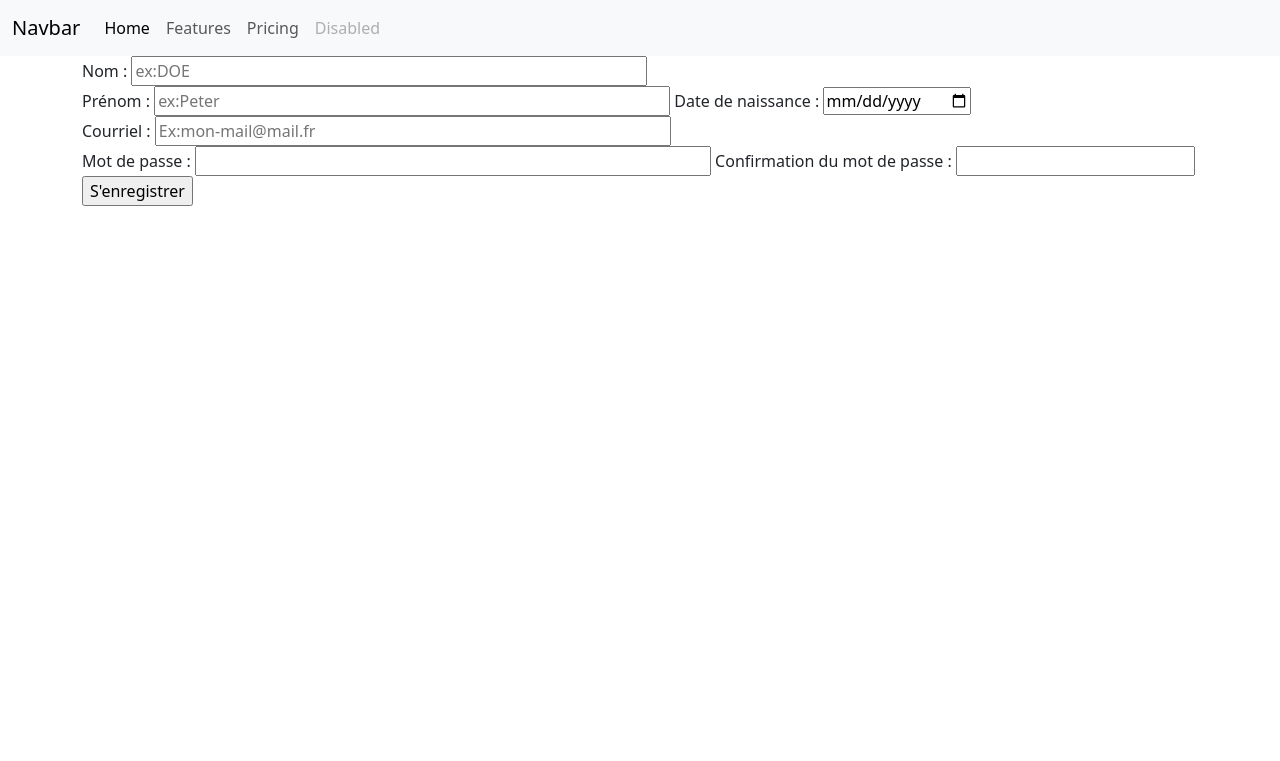
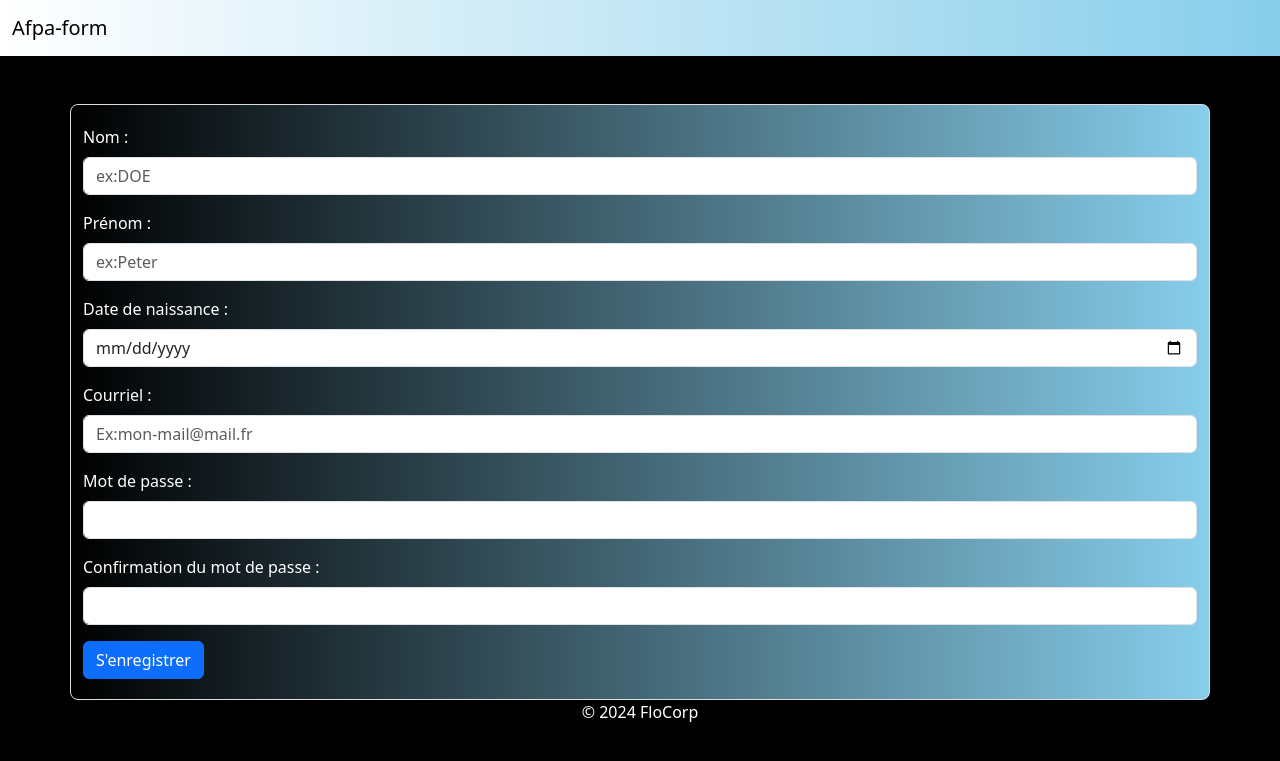
Before and after one commit to ZakeFlorian/Afpa-form, a PHP site: page /controllers/controller-signup.php in a window 1280 px wide. Shown: the top 761 px of the page. Run offline with PHP 8.4, Linux system fonts and the light colour scheme.

Commit message:
Je touche plus au CSS

```diff
--- a/Afpa-form/assets/css/style.css
+++ b/Afpa-form/assets/css/style.css
@@ -0,0 +1,3 @@
+body {
+    background-color: aqua;
+}
--- a/Afpa-form/controllers/controller-signup.php
+++ b/Afpa-form/controllers/controller-signup.php
@@ -1,45 +1,3 @@
-<?php
-if ($_SERVER["REQUEST_METHOD"] == "POST") {
-    $name = $_POST['nom'];
-    $prenom = $_POST['prenom'];
-    $birthdate = $_POST['birthdate'];
-    $mail = $_POST['mail'];
-    $password = $_POST['password'];
-    $confirmPassword = $_POST['confirmPassword'];
-
-    if (empty($name)) {
-        echo "Champ 'Nom' obligatoire <br>";
-    } else {
-        echo "Nom : " . $name . "<br>";
-    }
-    if (empty($prenom)) {
-        echo "Champ 'Prénom' obligatoire <br>";
-    } else {
-        echo "Prénom : " . $prenom . "<br>";
-    }
-    if (empty($birthdate)) {
-        echo "Champ 'Date de naissance' obligatoire <br>";
-    } else {
-        echo "Date de naissance : " . $birthdate . "<br>";
-    }
-    if (empty($mail)) {
-        echo "Champ 'Adresse mail' obligatoire <br>";
-    } else {
-        echo "Adresse mail : " . $mail . "<br>";
-    }
-    if (empty($password)) {
-        echo "Champ 'Mot de passe' obligatoire <br>";
-    } else {
-        echo "Mot de passe : Merci <br>";
-    }
-    if (empty($confirmPassword) || $confirmPassword !== $password) {
-        echo "Les mots de passe ne correspondent pas <br>";
-    } else {
-        echo "Les mots de passes sont identiques <br>";
-    }
-}
-
-?>
 <!DOCTYPE html>
 <html lang="en">
 <head>
@@ -50,7 +8,61 @@ if ($_SERVER["REQUEST_METHOD"] == "POST") {
 <body>
 <?php
 include('../views/view-signup.php');
+if ($_SERVER["REQUEST_METHOD"] == "POST") {
+    $name = $_POST['nom'];
+    $prenom = $_POST['prenom'];
+    $birthdate = $_POST['birthdate'];
+    $mail = $_POST['mail'];
+    $password = $_POST['password'];
+    $confirmPassword = $_POST['confirmPassword'];
+
+    function afficherMessageErreur($champ, $message) {
+        echo "<p style='color: red;'>$message</p>";
+        echo "<script>document.getElementById('$champ').style.border = '1px solid red';</script>";
+    }
+
+    function afficherValeur($label, $valeur) {
+        echo "$label : $valeur <br>";
+    }
+
+    if (empty($name)) {
+        afficherMessageErreur('nom', "Champ 'Nom' obligatoire");
+    } else {
+        afficherValeur("Nom", $name);
+    }
+
+    if (empty($prenom)) {
+        afficherMessageErreur('prenom', "Champ 'Prénom' obligatoire");
+    } else {
+        afficherValeur("Prénom", $prenom);
+    }
+
+    if (empty($birthdate)) {
+        afficherMessageErreur('birthdate', "Champ 'Date de naissance' obligatoire");
+    } else {
+        afficherValeur("Date de naissance", $birthdate);
+    }
+
+    if (empty($mail)) {
+        afficherMessageErreur('mail', "Champ 'Adresse mail' obligatoire");
+    } else {
+        afficherValeur("Adresse mail", $mail);
+    }
+
+    if (empty($password)) {
+        afficherMessageErreur('password', "Champ 'Mot de passe' obligatoire");
+    } else {
+        afficherValeur("Mot de passe", "Merci");
+    }
+
+    if (empty($confirmPassword) || $confirmPassword !== $password) {
+        afficherMessageErreur('confirmPassword', "Les mots de passe ne correspondent pas");
+    } else {
+        afficherValeur("Les mots de passes", "sont identiques");
+    }
+}
 ?>
+
 
 </body>
 </html>
--- a/Afpa-form/views/templates/footer.php
+++ b/Afpa-form/views/templates/footer.php
@@ -3,13 +3,19 @@
 <head>
     <meta charset="UTF-8">
     <meta name="viewport" content="width=device-width, initial-scale=1.0">
+    <link href="https://cdn.jsdelivr.net/npm/bootstrap@5.3.2/dist/css/bootstrap.min.css" rel="stylesheet" integrity="sha384-T3c6CoIi6uLrA9TneNEoa7RxnatzjcDSCmG1MXxSR1GAsXEV/Dwwykc2MPK8M2HN" crossorigin="anonymous">
     <title>footer</title>
 </head>
 <body>
     <footer>
         <div>
-
+        <p class="text-center text-white">&copy; 2024 FloCorp</p>
         </div>
     </footer>
+
+
+
+
+    <script src="https://cdn.jsdelivr.net/npm/bootstrap@5.3.2/dist/js/bootstrap.bundle.min.js" integrity="sha384-C6RzsynM9kWDrMNeT87bh95OGNyZPhcTNXj1NW7RuBCsyN/o0jlpcV8Qyq46cDfL" crossorigin="anonymous"></script>
 </body>
 </html>
--- a/Afpa-form/views/templates/header.php
+++ b/Afpa-form/views/templates/header.php
@@ -5,32 +5,19 @@
     <meta name="viewport" content="width=device-width, initial-scale=1.0">
     <link href="https://cdn.jsdelivr.net/npm/bootstrap@5.3.2/dist/css/bootstrap.min.css" rel="stylesheet" integrity="sha384-T3c6CoIi6uLrA9TneNEoa7RxnatzjcDSCmG1MXxSR1GAsXEV/Dwwykc2MPK8M2HN" crossorigin="anonymous">
     <title>header</title>
+    <style>
+        .navbar {
+            background: linear-gradient(to right, #ffffff, #87CEEB);
+        }
+    </style>
 </head>
 <body>
     <header>
         <div>
         <nav class="navbar navbar-expand-lg bg-body-tertiary">
   <div class="container-fluid">
-    <a class="navbar-brand" href="#">Navbar</a>
-    <button class="navbar-toggler" type="button" data-bs-toggle="collapse" data-bs-target="#navbarNav" aria-controls="navbarNav" aria-expanded="false" aria-label="Toggle navigation">
-      <span class="navbar-toggler-icon"></span>
-    </button>
-    <div class="collapse navbar-collapse" id="navbarNav">
-      <ul class="navbar-nav">
-        <li class="nav-item">
-          <a class="nav-link active" aria-current="page" href="#">Home</a>
-        </li>
-        <li class="nav-item">
-          <a class="nav-link" href="#">Features</a>
-        </li>
-        <li class="nav-item">
-          <a class="nav-link" href="#">Pricing</a>
-        </li>
-        <li class="nav-item">
-          <a class="nav-link disabled" aria-disabled="true">Disabled</a>
-        </li>
-      </ul>
-    </div>
+    <a class="navbar-brand" href="#">Afpa-form</a>
+</div>
   </div>
 </nav>
         </div>
--- a/Afpa-form/views/view-signup.php
+++ b/Afpa-form/views/view-signup.php
@@ -7,52 +7,60 @@
     <link rel="stylesheet" href="./assets/css/style.css">
     <link href="https://cdn.jsdelivr.net/npm/bootstrap@5.3.2/dist/css/bootstrap.min.css" rel="stylesheet" integrity="sha384-T3c6CoIi6uLrA9TneNEoa7RxnatzjcDSCmG1MXxSR1GAsXEV/Dwwykc2MPK8M2HN" crossorigin="anonymous">
     <title>Formulaire d'inscription</title>
+    <style>
+        .container {
+            border: 1px solid #ddd;
+            background: linear-gradient(to left, #87CEEB, black);
+            border-radius: 8px;
+            padding: 20px;
+        }
+    </style>
 </head>
-<body>
+<body class="bg-black">
 <?php
 include ('../views/templates/header.php');
 ?>
-<div class="d-flex flex-column container">
-        <form method="POST" action="<?php echo $_SERVER['PHP_SELF']; ?>" novalidate>
-            <label for="nom">Nom :
-                <input type="text" id="nom" name="nom" size="50" placeholder="ex:DOE"
-                    value="<?php if (!empty($name)) {
-                        echo $name;
-                    } ?>" required>
-            </label>
-            <label for="prenom" >Prénom :
-                <input type="text" id="prenom" name="prenom" size="50" placeholder="ex:Peter"
-                    value="<?php if (!empty($prenom)) {
-                        echo $prenom;
-                    } ?>">
-            </label>
-            <label for="birthdate" >Date de naissance :
-                <input type="date" id="birthdate" name="birthdate" size="10"
-                    value="<?php if (!empty($birthdate)) {
-                        echo $birthdate;
-                    } ?>">
-            </label>
-            <label for="mail" >Courriel :
-                <input type="text" id="mail" name="mail" size="50" placeholder="Ex:mon-mail@mail.fr"
-                    value="<?php if (!empty($mail)) {
-                        echo $mail;
-                    } ?>">
-            </label>
-            <label for="password">Mot de passe :
-                <input type="password" id="password" name="password" size="50"
-                    value="<?php if (!empty($password)) {
-                        echo 'correct';
-                    } ?>">
-            </label>
-            <label for="confirmPassword" >Confirmation du mot de passe :
-                <input type="password" id="confirmPassword" name="confirmPassword" size="20"
-                    value="<?php if (!empty($confirmPassword)) {
-                        echo 'correct';
-                    } ?>">
-            </label>
-            <input class="btn-signup" type="submit" value="S'enregistrer">
-        </form>
-                  </div>
+<div class="container mt-5">
+    <form method="POST" action="<?php echo $_SERVER['PHP_SELF']; ?>" novalidate>
+        <div class="mb-3">
+            <label for="nom" class="form-label text-white">Nom :</label>
+            <input type="text" id="nom" name="nom" class="form-control" size="50" placeholder="ex:DOE"
+                value="<?php if (!empty($name)) { echo $name; } ?>" required>
+        </div>
+
+        <div class="mb-3">
+            <label for="prenom" class="form-label text-white">Prénom :</label>
+            <input type="text" id="prenom" name="prenom" class="form-control" size="50" placeholder="ex:Peter"
+                value="<?php if (!empty($prenom)) { echo $prenom; } ?>">
+        </div>
+
+        <div class="mb-3">
+            <label for="birthdate" class="form-label text-white">Date de naissance :</label>
+            <input type="date" id="birthdate" name="birthdate" class="form-control" size="10"
+                value="<?php if (!empty($birthdate)) { echo $birthdate; } ?>">
+        </div>
+
+        <div class="mb-3">
+            <label for="mail" class="form-label text-white">Courriel :</label>
+            <input type="text" id="mail" name="mail" class="form-control" size="50" placeholder="Ex:mon-mail@mail.fr"
+                value="<?php if (!empty($mail)) { echo $mail; } ?>">
+        </div>
+
+        <div class="mb-3">
+            <label for="password" class="form-label text-white">Mot de passe :</label>
+            <input type="password" id="password" name="password" class="form-control" size="50"
+                value="<?php if (!empty($password)) { echo 'correct'; } ?>">
+        </div>
+
+        <div class="mb-3">
+            <label for="confirmPassword" class="form-label text-white">Confirmation du mot de passe :</label>
+            <input type="password" id="confirmPassword" name="confirmPassword" class="form-control" size="20"
+                value="<?php if (!empty($confirmPassword)) { echo 'correct'; } ?>">
+        </div>
+
+        <input class="btn btn-primary" type="submit" value="S'enregistrer">
+    </form>
+</div>
 
 <?php
 include ('../views/templates/footer.php');
```
